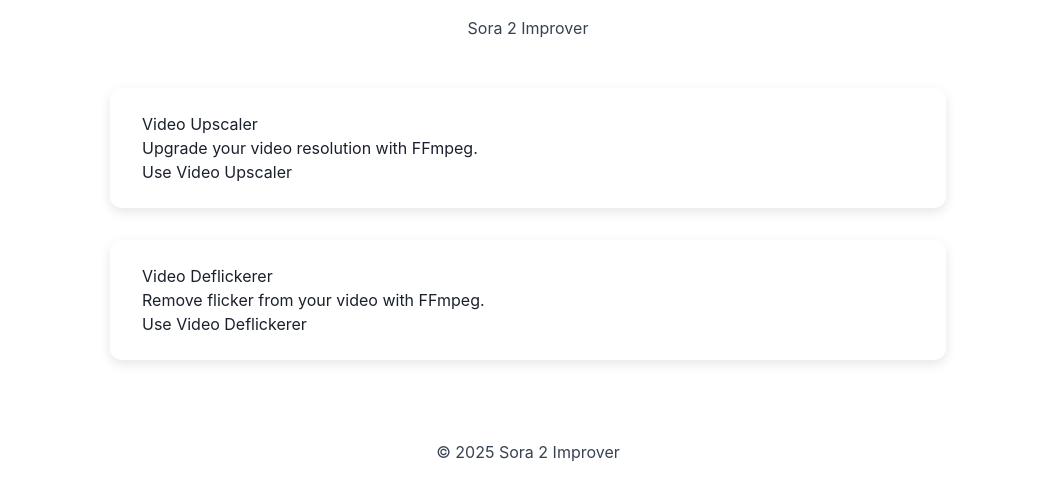
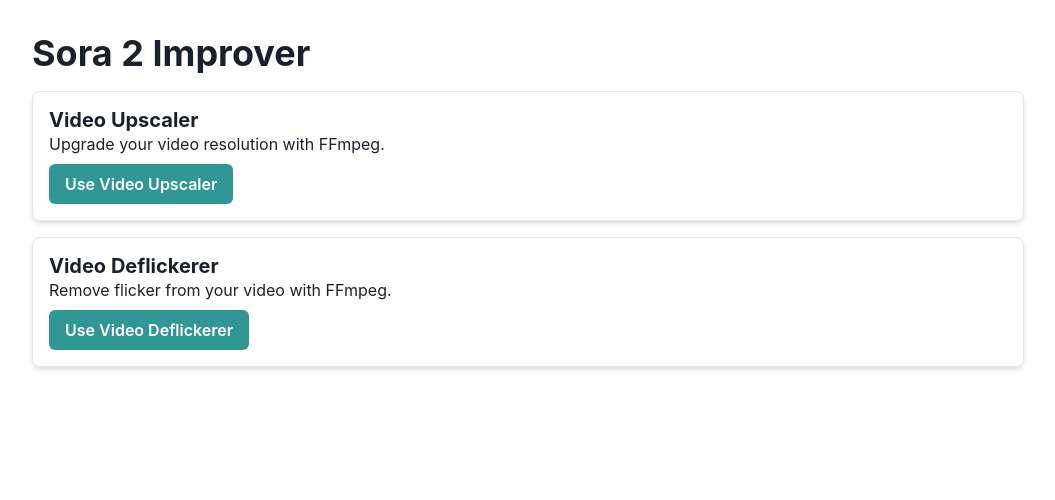
Before and after one commit to tmansmann0/sora-2-improver, a Next.js app: page / in a window 1280 px wide. Shown: the top 500 px of the page, without its empty margins (112-1167 px from the left). Built offline with nearby package versions, Linux system fonts and the light colour scheme.

Commit message:
Refactor Home component witRevamp home page with Chakra UI components and direct upload linksh Chakra UI components

```diff
--- a/pages/index.js
+++ b/pages/index.js
@@ -1,6 +1,7 @@
 import Head from 'next/head';
 import Link from 'next/link';
 import presets from '../presets.json';
+import { Container, Heading, Text, Box, Button } from '@chakra-ui/react';
 
 export default function Home() {
   const schema = {
@@ -16,21 +17,18 @@
         <meta name="description" content="Upload and improve your Sora 2 videos with our easy presets." />
         <script type="application/ld+json" dangerouslySetInnerHTML={{ __html: JSON.stringify(schema) }} />
       </Head>
-      <header>
-        <h1>Sora 2 Improver</h1>
-      </header>
-      <main className="container">
+      <Container maxW="container.lg" py={8}>
+        <Heading as="h1" mb={4}>Sora 2 Improver</Heading>
         {presets.map((preset) => (
-          <div key={preset.slug} className="card">
-            <h2>{preset.title}</h2>
-            <p>{preset.description}</p>
-            <Link href={`/presets/${preset.slug}`}>Use {preset.title}</Link>
-          </div>
+          <Box key={preset.slug} p={4} mb={4} borderWidth="1px" borderRadius="lg" boxShadow="md">
+            <Heading as="h2" size="md">{preset.title}</Heading>
+            <Text mb={2}>{preset.description}</Text>
+            <Link href={`/upload?p=${preset.slug}`}>
+              <Button colorScheme="teal">Use {preset.title}</Button>
+            </Link>
+          </Box>
         ))}
-      </main>
-      <footer>
-        <p>&copy; {new Date().getFullYear()} Sora 2 Improver</p>
-      </footer>
+      </Container>
     </>
   );
 }
```
